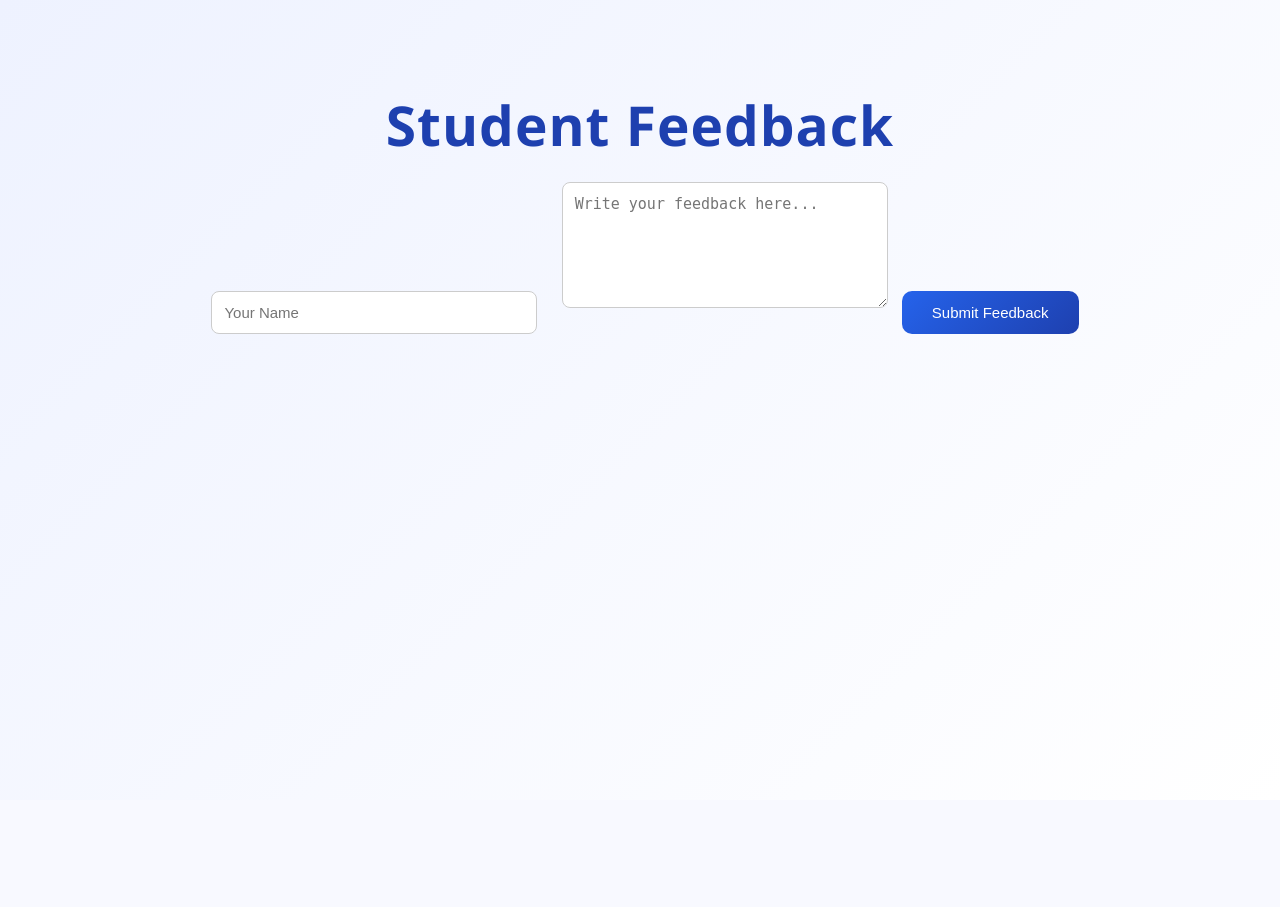
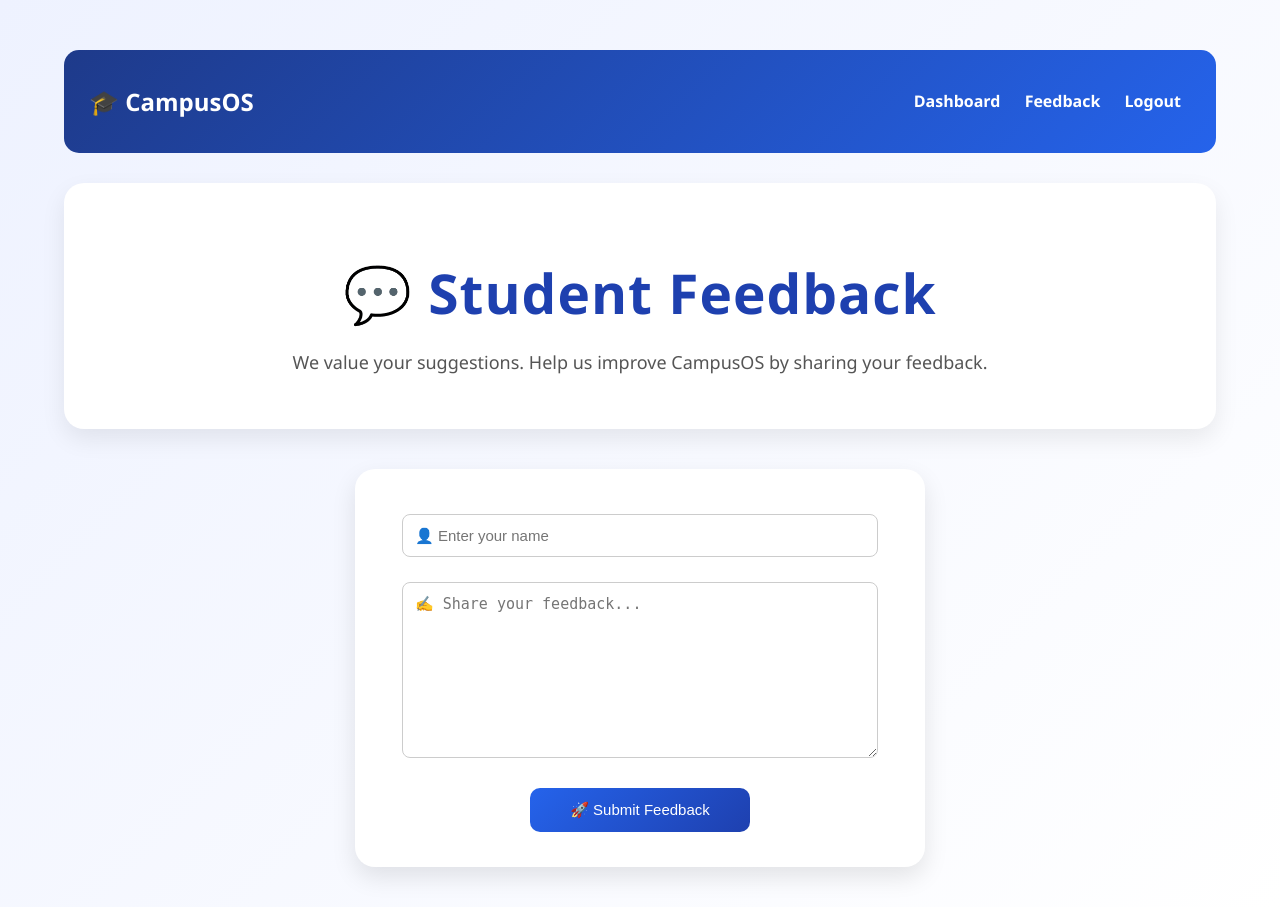
Before and after one commit to Aryaaa-9426/SyanpX_CampusOS, a Flask app: page /feedback in a window 1280 px wide. Before the commit the page ends 334 px from the top, so only its background shows below. Run offline with Flask 3, Linux system fonts and the light colour scheme.

Commit message:
feedback design ui

```diff
--- a/static/style.css
+++ b/static/style.css
@@ -519,3 +519,35 @@ color:#1e3a8a;
     line-height:1.6;
 
 }
+/* ===========================
+   Feedback Page
+=========================== */
+
+.profile-card form{
+
+    display:flex;
+    flex-direction:column;
+    align-items:center;
+
+}
+
+.profile-card input,
+.profile-card textarea{
+
+    width:90%;
+    margin-bottom:15px;
+
+}
+
+.profile-card textarea{
+
+    min-height:150px;
+    resize:vertical;
+
+}
+
+.profile-card button{
+
+    width:220px;
+
+}
--- a/templates/feedback.html
+++ b/templates/feedback.html
@@ -1,27 +1,75 @@
 <!DOCTYPE html>
 <html>
+
 <head>
+
     <title>Feedback - CampusOS</title>
-    <link rel="stylesheet" href="/static/style.css">
+
+    <link rel="stylesheet" href="{{ url_for('static', filename='style.css') }}">
+
 </head>
 
 <body>
 
 <div class="container">
 
-    <h1>Student Feedback</h1>
+    <!-- Navbar -->
 
-    <form method="POST" action="/submit_feedback">
+    <nav class="navbar">
 
-        <input type="text" name="name" placeholder="Your Name" required>
+        <h2>🎓 CampusOS</h2>
 
-        <textarea name="message" placeholder="Write your feedback here..." required></textarea>
+        <div>
 
-        <button type="submit">Submit Feedback</button>
+            <a href="/dashboard">Dashboard</a>
+            <a href="/feedback">Feedback</a>
+            <a href="/logout">Logout</a>
 
-    </form>
+        </div>
+
+    </nav>
+
+    <!-- Header -->
+
+    <div class="dashboard-header">
+
+        <h1>💬 Student Feedback</h1>
+
+        <p>
+            We value your suggestions. Help us improve CampusOS by sharing your feedback.
+        </p>
+
+    </div>
+
+    <!-- Feedback Form -->
+
+    <div class="profile-card">
+
+        <form method="POST" action="/submit_feedback">
+
+            <input
+                type="text"
+                name="name"
+                placeholder="👤 Enter your name"
+                required
+            >
+
+            <textarea
+                name="message"
+                placeholder="✍️ Share your feedback..."
+                required
+            ></textarea>
+
+            <button type="submit">
+                🚀 Submit Feedback
+            </button>
+
+        </form>
+
+    </div>
 
 </div>
 
 </body>
+
 </html>
```
